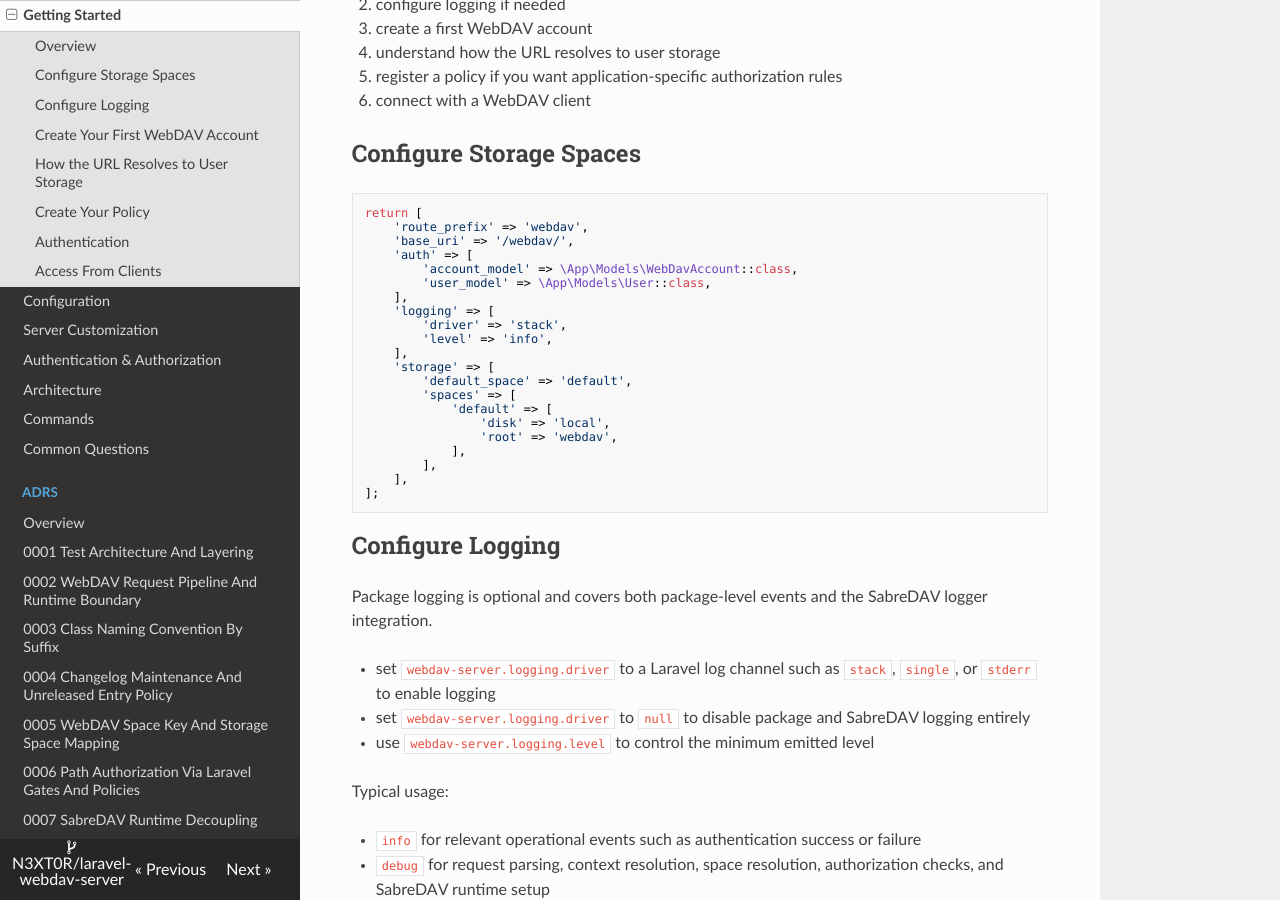
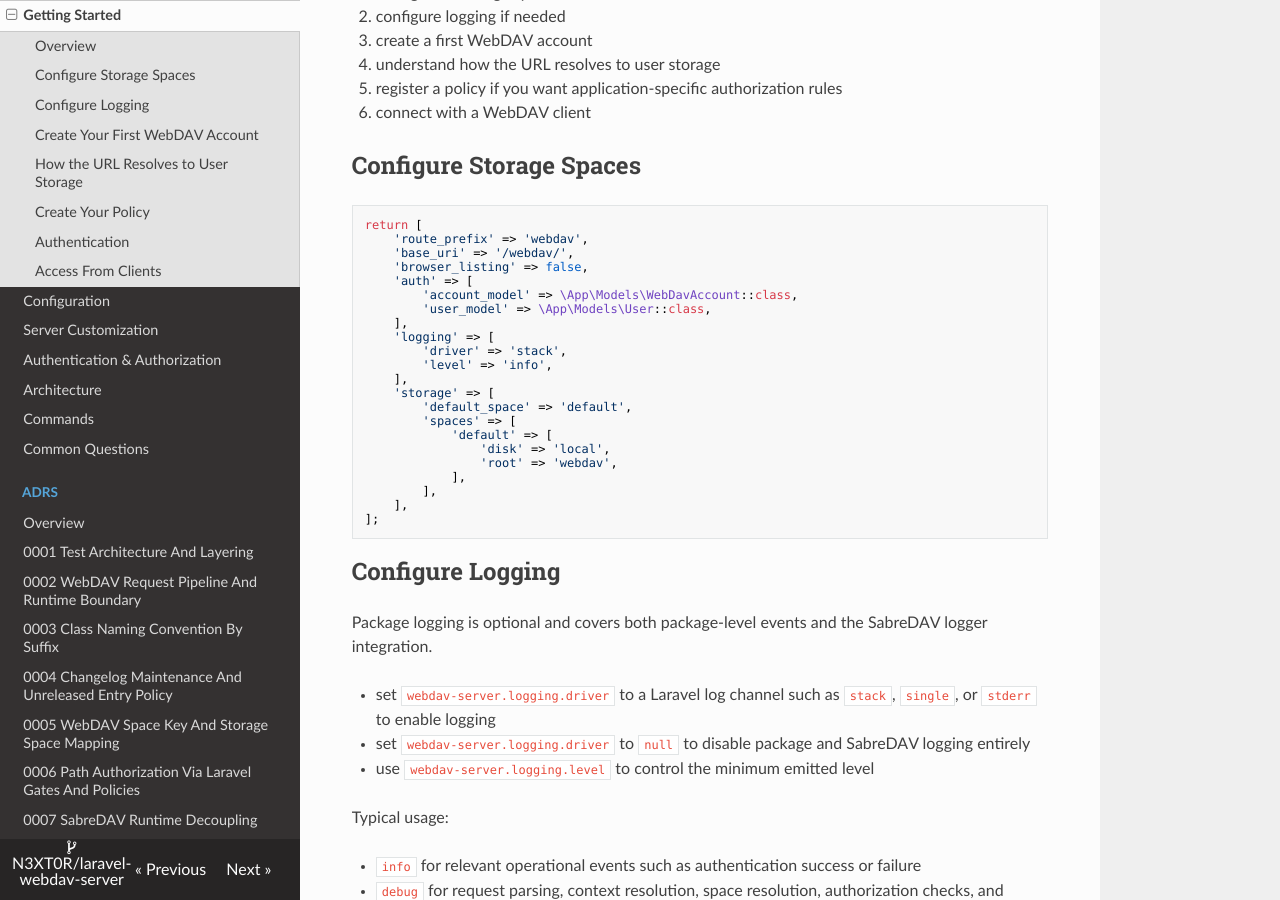
Before and after one commit to N3XT0R/laravel-webdav-server, an MkDocs documentation site: the page built from docs/getting-started.md, in a window 1280 px wide and 900 px high, scrolled down 492 px. Built offline with MkDocs 1.6.1, drawn with Linux system fonts in a browser that asks for light colours; nearby versions of some CDN libraries.

Commit message:
feat: implementing package features

```diff
--- a/docs/getting-started.md
+++ b/docs/getting-started.md
@@ -4,7 +4,7 @@ This package is built around user-isolated storage through pluggable authenticat
 authorization.
 
 !!! note
-    This guide describes the default package integration points for routing, configuration, and extension.
+This guide describes the default package integration points for routing, configuration, and extension.
 
 ## Overview
 
@@ -23,6 +23,7 @@ This page walks through the default setup flow:
 return [
     'route_prefix' => 'webdav',
     'base_uri' => '/webdav/',
+    'browser_listing' => false,
     'auth' => [
         'account_model' => \App\Models\WebDavAccount::class,
         'user_model' => \App\Models\User::class,
```
